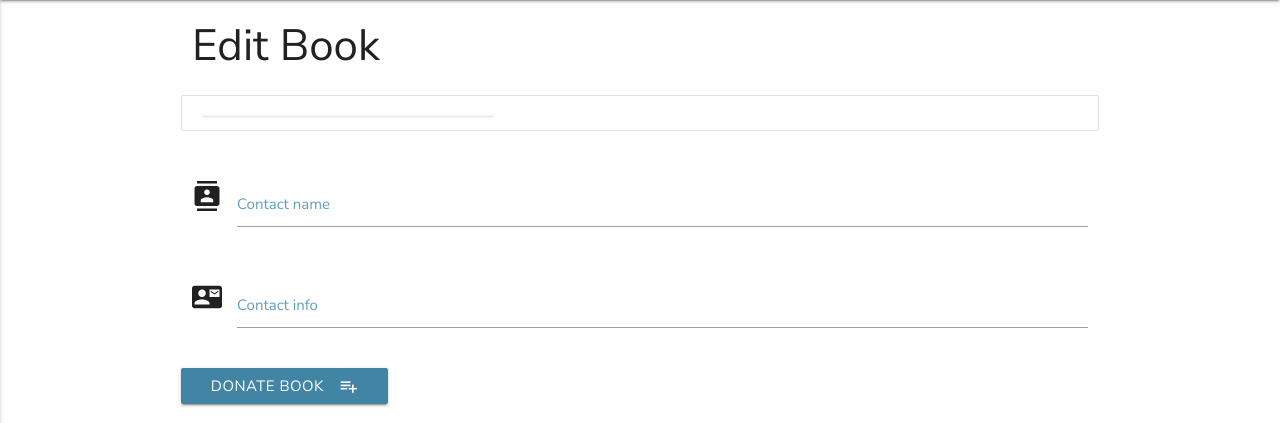
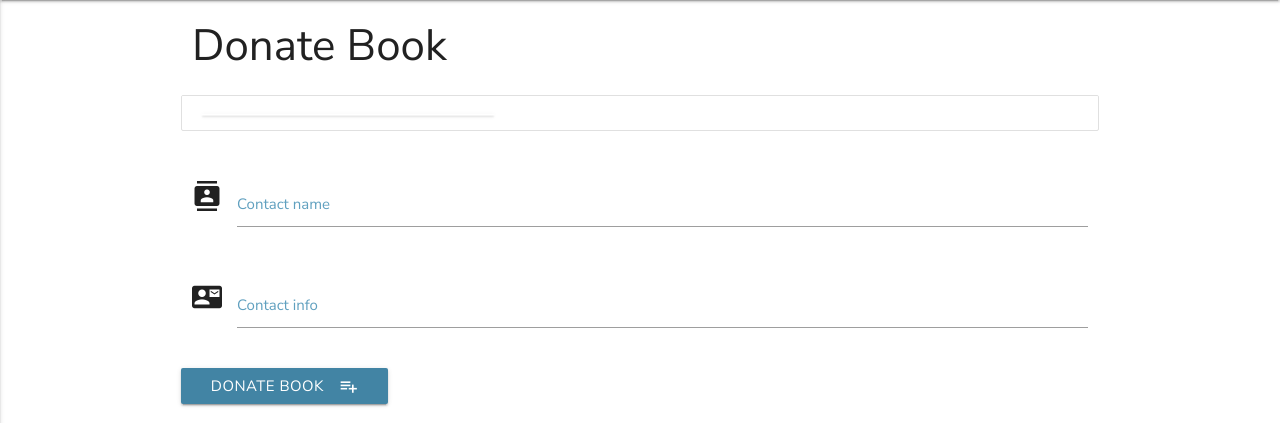
Before and after one commit to taikatta/Milestone3-Konyvkucko, a Flask app: template templates/donatebook.html in a window 1280 px wide. Shown: the part 64-487 px from the top of the page. Run offline with Flask 2, Linux system fonts and the light colour scheme; the template is opened without the code that fills it, so the values that code supplies are empty; some libraries are stand-ins or nearby versions.

Commit message:
Donate book name changed from Edit to Donate

```diff
--- a/templates/donatebook.html
+++ b/templates/donatebook.html
@@ -1,6 +1,6 @@
 {% extends 'base.html' %} {% block content %}
 
-<h3>Edit Book</h3>
+<h3>Donate Book</h3>
 <div class="row">
     <form action="{{ url_for('update_donation', book_id=book._id) }}" method="POST" class="col s12">
 
```
